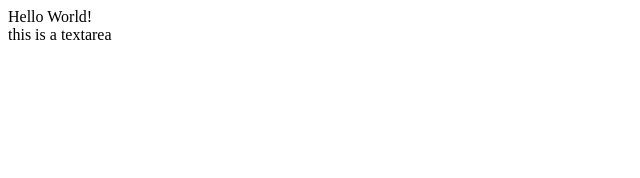
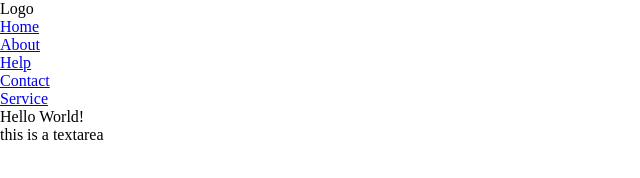
Before and after one commit to gaffOverflow/NavBar, a plain HTML site: page index.html in a window 1280 px wide. Shown: the whole page, without its empty margins (0-640 px from the left). Drawn offline with Linux system fonts and the light colour scheme.

Commit message:
defaul styling

```diff
--- a/index.html
+++ b/index.html
@@ -8,6 +8,21 @@
   <title>NavBar</title>
 </head>
 <body>
+<main>
+  <nav>
+    <div class="logo">Logo</div>
+    <div>
+<ul>
+  <li><a href="#">Home</a></li>
+  <li><a href="#">About</a></li>
+  <li><a href="#">Help</a></li>
+  <li><a href="#">Contact</a></li>
+  <li><a href="#">Service</a></li>
+</ul>
+    </div>
+  </nav>
+</main>
+
   Hello World!
 <div id="textarea">
 
--- a/style.css
+++ b/style.css
@@ -0,0 +1,5 @@
+* {
+  margin: 0;
+  padding: 0;
+  box-sizing: border-box;
+}
```
